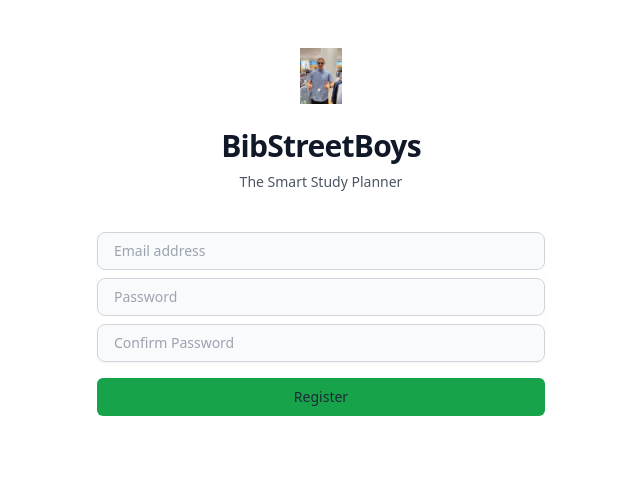
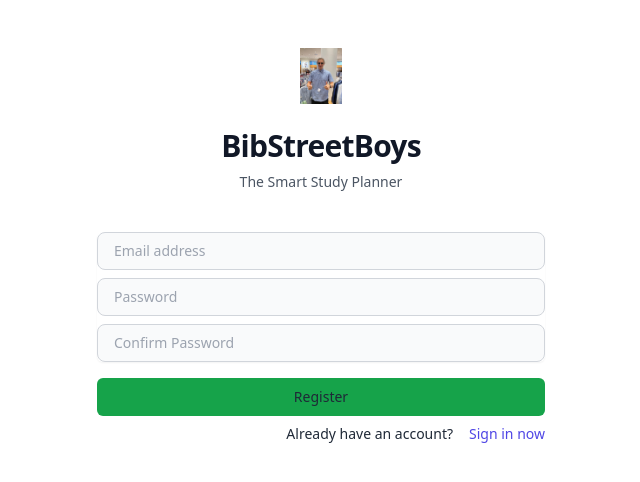
Before and after one commit to markbeep/Stupl, a React (Create React App) app in the folder frontend/: page /createAccount in a window 1280 px wide. Shown: the top 482 px of the page, without its empty margins (319-959 px from the left). Built offline with nearby package versions, Linux system fonts and the light colour scheme.

Commit message:
Add back to account site

```diff
--- a/frontend/src/pages/CreateAccount.tsx
+++ b/frontend/src/pages/CreateAccount.tsx
@@ -84,6 +84,21 @@ const CreateAccount = (props: Props) => {
                 Register
               </button>
             </div>
+            <div className="mt-2 flex justify-end">
+              <div className="text-sm mr-4">
+                <a className="font-medium text-grey-900">
+                  Already have an account?
+                </a>
+              </div>
+              <div className="text-sm">
+                <a
+                  href="/login"
+                  className="font-medium text-indigo-600 hover:text-indigo-500"
+                >
+                  Sign in now
+                </a>
+              </div>
+            </div>
           </form>
         </div>
       </div>
```
